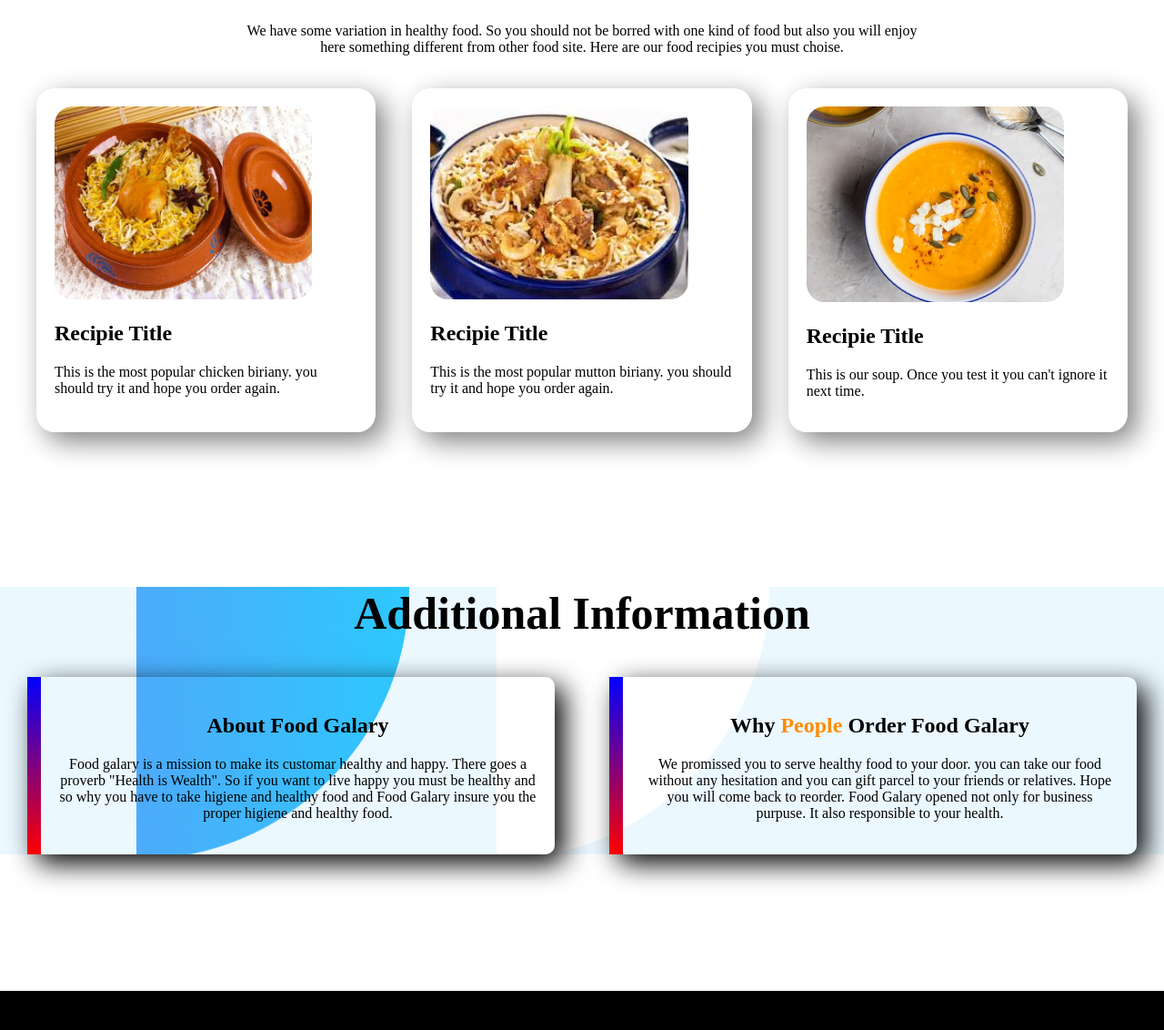
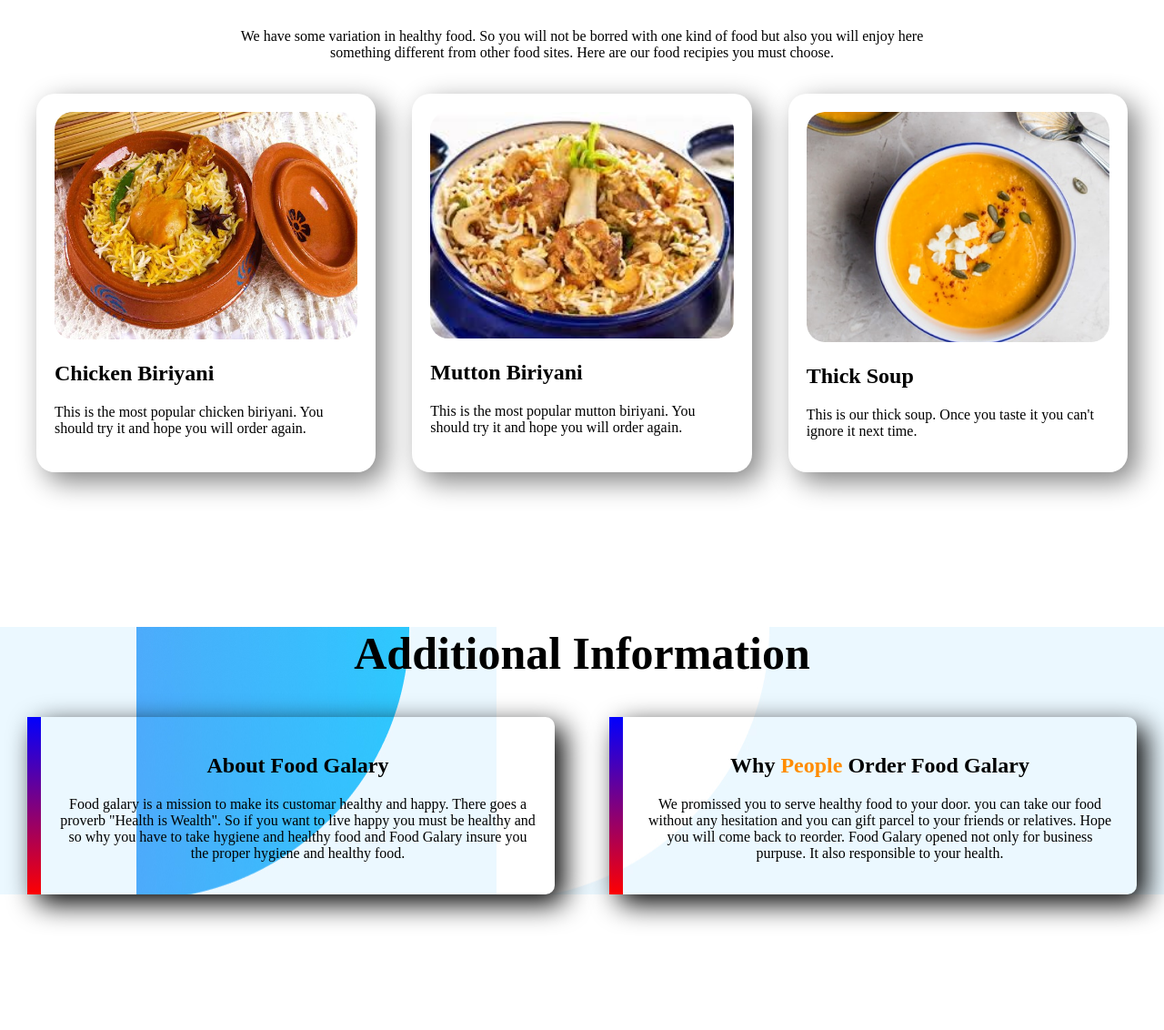
Before and after one commit to developer-Azad/food-galary, a plain HTML site: page index.html in a window 1280 px wide. Shown: the part 1224-2356 px from the top of the page at 91% size. Drawn offline with Linux system fonts and the light colour scheme; a web font is replaced by a local one.

Commit message:
improved

```diff
--- a/index.html
+++ b/index.html
@@ -15,10 +15,11 @@
 <body>
   <section class="top-section flexible">
     <div class="half-top-section">
-      <h1>Take <span class="orange-color">Higiene</span></h1>
-      <h1>Live Happy</h1>
-      <p>Suppose! you no need to any kitchen item. Have you surprised? Yes,
-        Food Galary will serve you all kine of healthy and higiene food.
+      <h1>Eat Well</h1>
+      <h1><span class="orange-color">Live Well</span></h1>
+      <h1>Be Well</h1>
+      <p>Suppose! you don't need any kitchen item. Have you surprised? Yes,
+        Food Galary will serve you all kind of healthy and higiene food.
       </p>
       <a class="link-button" target="_blank" href="">order now</a>
     </div>
@@ -34,8 +35,8 @@
     </div>
     <div class="half-middle-section">
       <h1>About Me</h1>
-      <p>I am Alex. I have Five years experience in master chefe.
-        I got champian award in national chefe competition. Also I have
+      <p>I am Alex. I have five years experience in master cheif.
+        I have got champion award in national cheif competition. Also I have
         some award in nutrition food recipie.
       </p>
       <a class="link-button" target="_blank" href="">Contact me</a>
@@ -45,31 +46,31 @@
   <section>
     <div class="recipie">
       <h1>My Recipies</h1>
-      <p>We have some variation in healthy food. So you should not
+      <p>We have some variation in healthy food. So you will not
         be borred with one kind of food but also you will enjoy here
-        something different from other food site. Here are our food
-        recipies you must choise.
+        something different from other food sites. Here are our food
+        recipies you must choose.
       </p>
     </div>
     <div class="end-section flexible">
       <div class="recipie-item">
         <img src="images/food/fg-biriany.jpg" alt="">
-        <h2>Recipie Title</h2>
-        <p>This is the most popular chicken biriany.
-          you should try it and hope you order again.
+        <h2>Chicken Biriyani</h2>
+        <p>This is the most popular chicken biriyani.
+          You should try it and hope you will order again.
         </p>
       </div>
       <div class="recipie-item">
         <img src="images/food/fg-mutton-biriany.jpg" alt="">
-        <h2>Recipie Title</h2>
-        <p>This is the most popular mutton biriany.
-          you should try it and hope you order again.
+        <h2>Mutton Biriyani</h2>
+        <p>This is the most popular mutton biriyani.
+          You should try it and hope you will order again.
         </p>
       </div>
       <div class="recipie-item">
         <img src="images/food/Project Cover2.png" alt="">
-        <h2>Recipie Title</h2>
-        <p>This is our soup. Once you test it you can't ignore it next time.
+        <h2>Thick Soup</h2>
+        <p>This is our thick soup. Once you taste it you can't ignore it next time.
         </p>
       </div>
     </div>
@@ -83,8 +84,8 @@
         <p>Food galary is a mission to make its customar healthy and happy.
           There goes a proverb "Health is Wealth". So if you
           want to live happy you must be healthy and so why you
-          have to take higiene and healthy food and Food Galary
-          insure you the proper higiene and healthy food.
+          have to take hygiene and healthy food and Food Galary
+          insure you the proper hygiene and healthy food.
         </p>
       </div>
       <div class="additional-1">
@@ -102,7 +103,7 @@
 
   <footer>
     <h3><span class="orange-color">FOOD</span> GALARY</h3>
-    <p>Eat higiene to live healthy. Live healthy to be happy.</p>
+    <p>Eat hygiene to live healthy. Live healthy to be happy.</p>
   </footer>
 </body>
 
--- a/style.css
+++ b/style.css
@@ -16,6 +16,7 @@ h1{
 width: 50%;
 padding-left: 3%;
 padding-top: 3%;
+line-height: 30px;
 }
 .half-top-section img{
   width: 90%;
@@ -58,7 +59,7 @@ margin-right: 20px;
 padding: 20px;
 }
 .recipie-item img{
-  width: 85%;
+  width: 100%;
   border-radius: 20px;
 }
 .end-section{
```
Also changed, not shown: images/food/Project Cover.jpg (deleted), images/food/fg-1.jpg (deleted), images/shapes/Frame 56.jpg (deleted), images/shapes/Frame 58.jpg (deleted), images/shapes/Frame 59.jpg (deleted), images/shapes/Group 8447.png (deleted), images/shapes/Group 8449.png (deleted), images/shapes/Group 8450.png (deleted), 2 other files.
